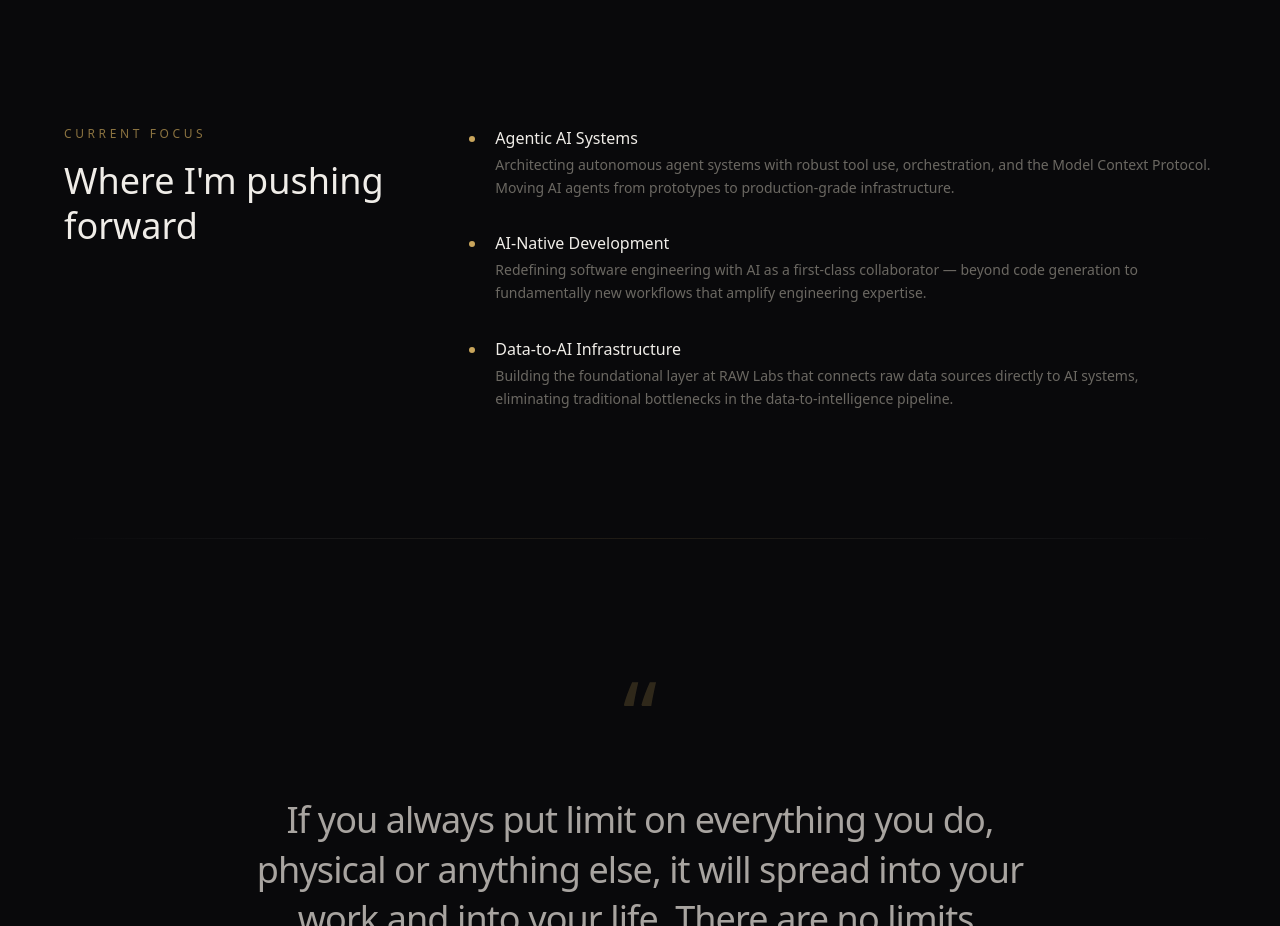
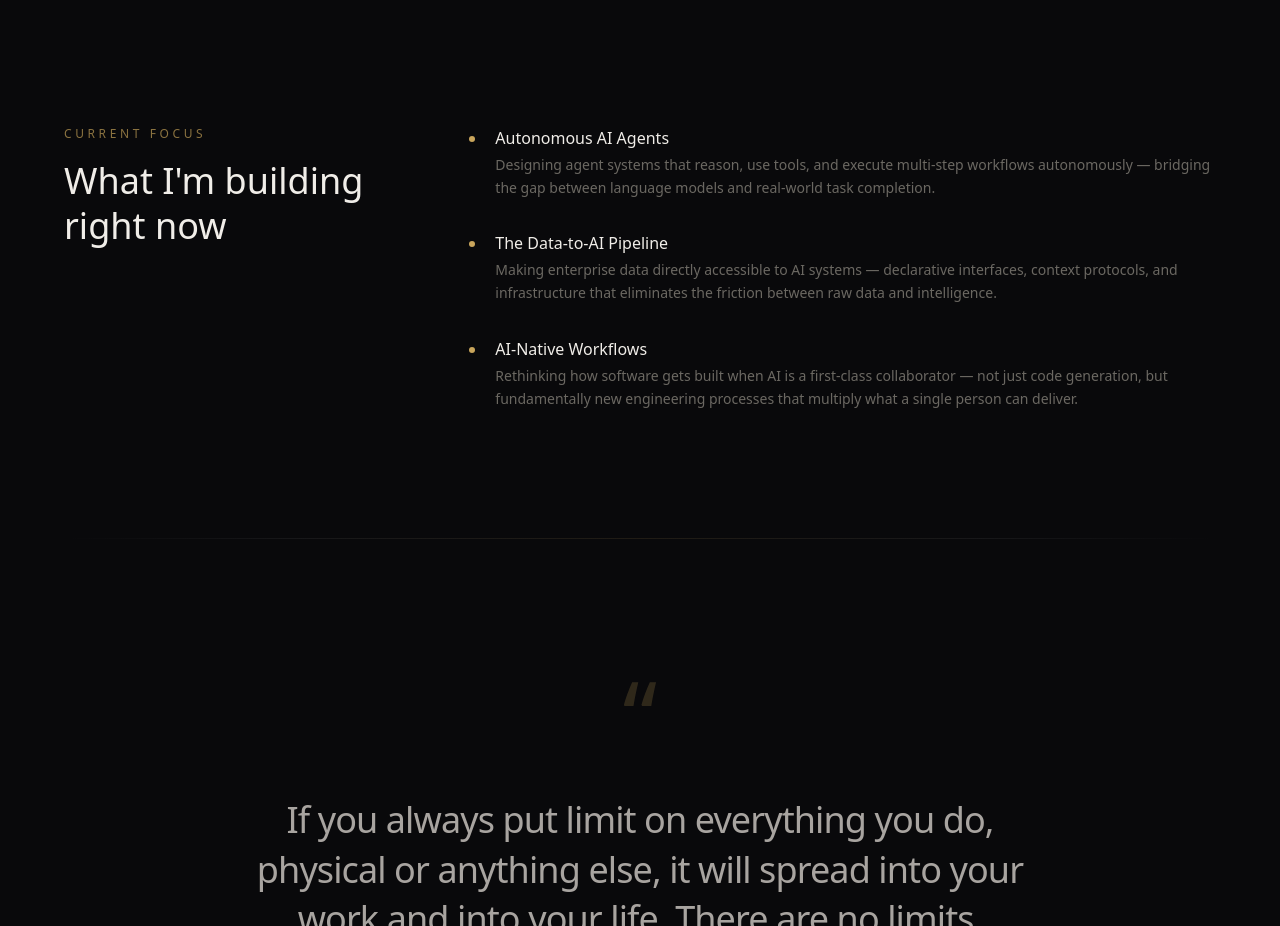
Before and after one commit to alexzerntev/alexzerntev.github.io, an Astro site: page / in a window 1280 px wide. Shown: the part 1420-2346 px from the top of the page. Built offline with nearby package versions, Linux system fonts and the light colour scheme; Astro itself is replaced by a stand-in of ours.

Commit message:
Rewrite Current Focus section with distinct, broader content
- Replace duplicate content that mirrored Expertise section
- New themes: Autonomous AI Agents, Data-to-AI Pipeline, AI-Native Workflows
- Change heading to 'What I'm building right now'

```diff
--- a/src/pages/index.astro
+++ b/src/pages/index.astro
@@ -156,7 +156,7 @@ import BaseLayout from '../layouts/BaseLayout.astro';
           <div class="md:col-span-4 reveal">
             <p class="text-xs tracking-[0.3em] uppercase text-[var(--color-accent-dim)] mb-4">Current Focus</p>
             <h2 class="font-serif text-3xl md:text-4xl text-[var(--color-text-primary)] leading-tight">
-              Where I'm pushing<br />forward
+              What I'm building<br />right now
             </h2>
           </div>
 
@@ -166,22 +166,22 @@ import BaseLayout from '../layouts/BaseLayout.astro';
               <div class="flex gap-5 items-start group">
                 <div class="w-1.5 h-1.5 rounded-full bg-[var(--color-accent)] mt-2.5 shrink-0 group-hover:scale-150 transition-transform"></div>
                 <div>
-                  <h3 class="text-[var(--color-text-primary)] font-medium mb-1">Agentic AI Systems</h3>
-                  <p class="text-sm text-[var(--color-text-tertiary)] leading-relaxed">Architecting autonomous agent systems with robust tool use, orchestration, and the Model Context Protocol. Moving AI agents from prototypes to production-grade infrastructure.</p>
+                  <h3 class="text-[var(--color-text-primary)] font-medium mb-1">Autonomous AI Agents</h3>
+                  <p class="text-sm text-[var(--color-text-tertiary)] leading-relaxed">Designing agent systems that reason, use tools, and execute multi-step workflows autonomously — bridging the gap between language models and real-world task completion.</p>
                 </div>
               </div>
               <div class="flex gap-5 items-start group">
                 <div class="w-1.5 h-1.5 rounded-full bg-[var(--color-accent)] mt-2.5 shrink-0 group-hover:scale-150 transition-transform"></div>
                 <div>
-                  <h3 class="text-[var(--color-text-primary)] font-medium mb-1">AI-Native Development</h3>
-                  <p class="text-sm text-[var(--color-text-tertiary)] leading-relaxed">Redefining software engineering with AI as a first-class collaborator — beyond code generation to fundamentally new workflows that amplify engineering expertise.</p>
+                  <h3 class="text-[var(--color-text-primary)] font-medium mb-1">The Data-to-AI Pipeline</h3>
+                  <p class="text-sm text-[var(--color-text-tertiary)] leading-relaxed">Making enterprise data directly accessible to AI systems — declarative interfaces, context protocols, and infrastructure that eliminates the friction between raw data and intelligence.</p>
                 </div>
               </div>
               <div class="flex gap-5 items-start group">
                 <div class="w-1.5 h-1.5 rounded-full bg-[var(--color-accent)] mt-2.5 shrink-0 group-hover:scale-150 transition-transform"></div>
                 <div>
-                  <h3 class="text-[var(--color-text-primary)] font-medium mb-1">Data-to-AI Infrastructure</h3>
-                  <p class="text-sm text-[var(--color-text-tertiary)] leading-relaxed">Building the foundational layer at RAW Labs that connects raw data sources directly to AI systems, eliminating traditional bottlenecks in the data-to-intelligence pipeline.</p>
+                  <h3 class="text-[var(--color-text-primary)] font-medium mb-1">AI-Native Workflows</h3>
+                  <p class="text-sm text-[var(--color-text-tertiary)] leading-relaxed">Rethinking how software gets built when AI is a first-class collaborator — not just code generation, but fundamentally new engineering processes that multiply what a single person can deliver.</p>
                 </div>
               </div>
             </div>
```
